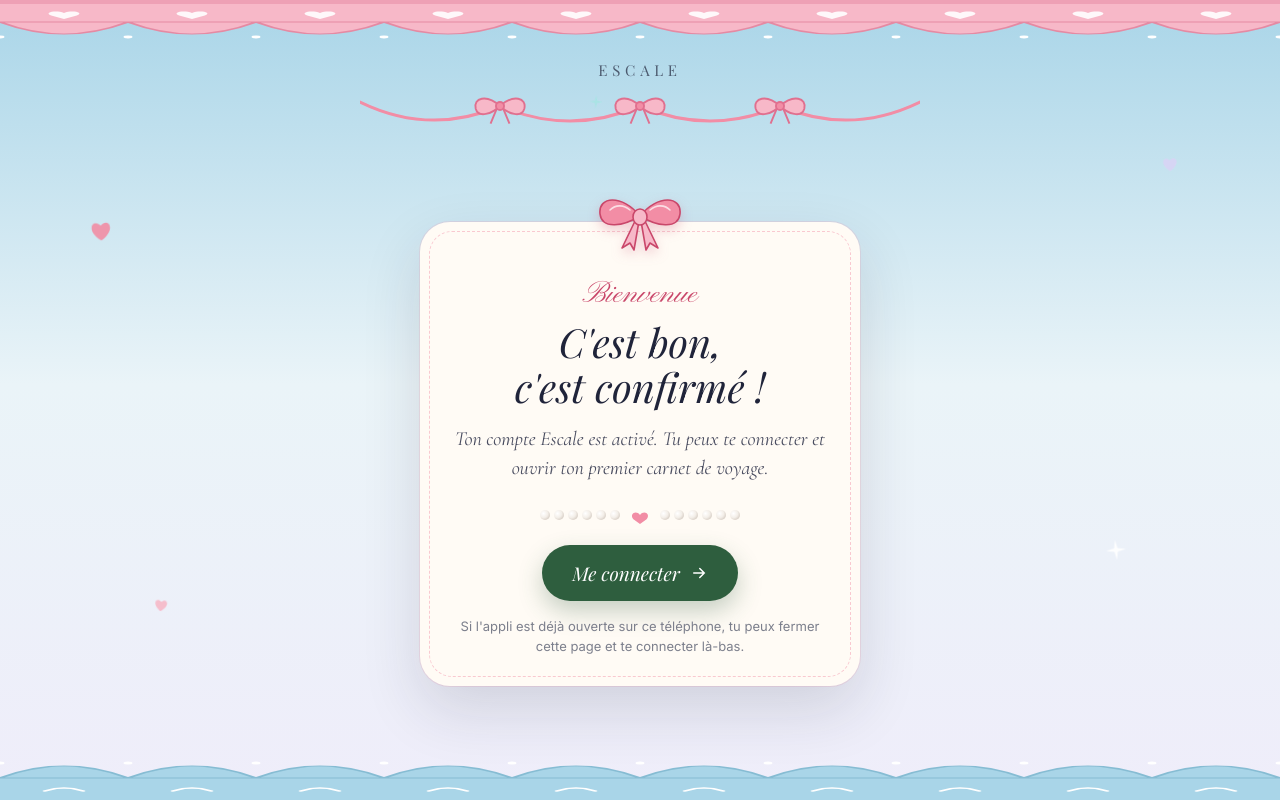
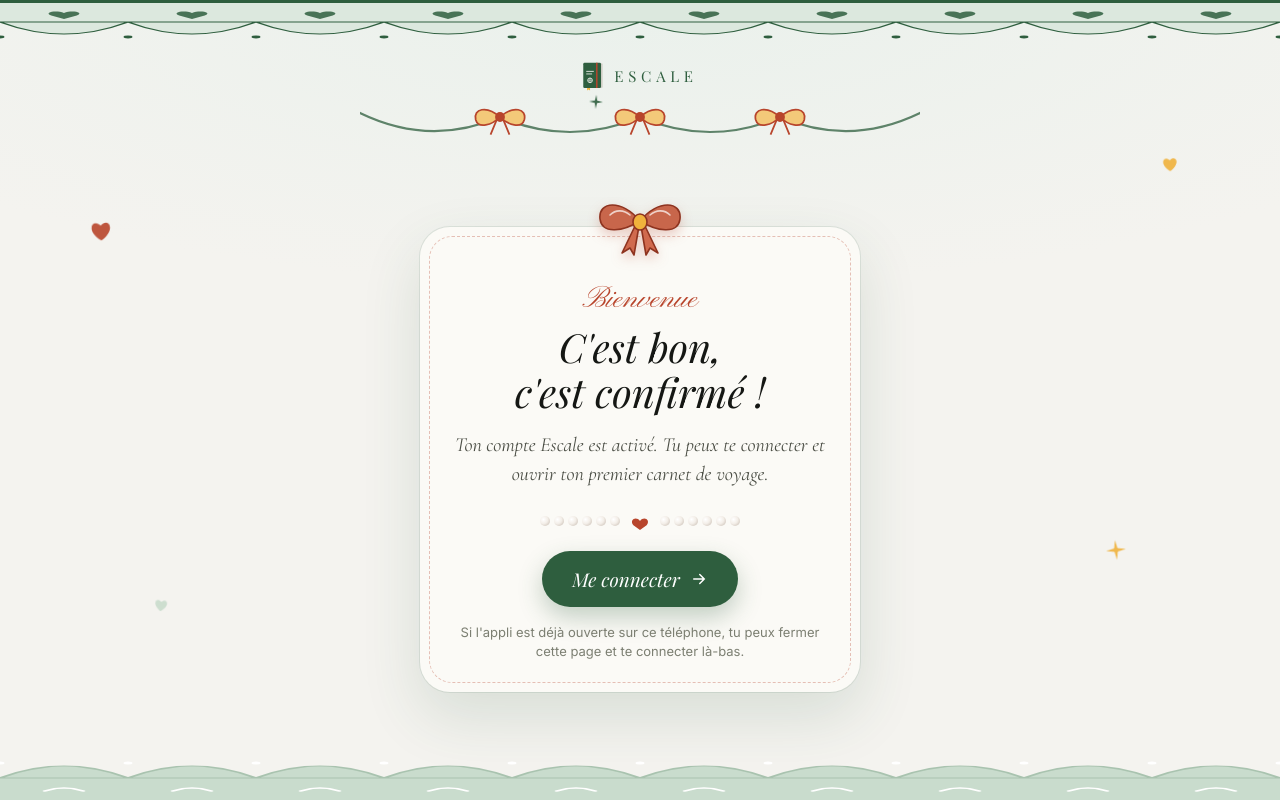
Before and after one commit to sarahzhf/escale, a plain HTML site: page confirme.html in a window 1280 px wide. Drawn offline with Linux system fonts and the light colour scheme.

Commit message:
Page de confirmation aux couleurs d'Escale : vert forêt, crème, terracotta et or, avec le logo
Co-Authored-By: Claude Opus 5.5 <noreply@anthropic.com>
Claude-Session: https://claude.ai/code/session_01FgCiP2Yq7JjjRQ6nGqVmFK

```diff
--- a/confirme.html
+++ b/confirme.html
@@ -4,24 +4,24 @@
 <meta charset="utf-8">
 <meta name="viewport" content="width=device-width,initial-scale=1,viewport-fit=cover">
 <meta name="robots" content="noindex">
-<meta name="theme-color" content="#EAF4F8">
+<meta name="theme-color" content="#F4F3EF">
 <title>Compte confirmé - Escale</title>
 <link rel="icon" href="icons/logo.svg" type="image/svg+xml">
 <link rel="stylesheet" href="css/fonts.css">
 <style>
-  :root{--sky:#A9D5E8;--lav:#D9D4F5;--pink:#F28DA5;--pink2:#F7B8C8;--pink3:#FCE3EA;--aqua:#A9E4E5;--navy:#20243A;--pale:#EAF4F8;--lilac:#EFEDFA;--ink:#2A2D3E;--muted:#7C7F8C;--cream:#FFFBF5;--green:#2E5E3E}
+  :root{--green:#2E5E3E;--sage:#EAF1EC;--sage2:#C9DCCD;--cream:#F4F3EF;--paper:#FBFAF6;--terra:#B8452C;--terra2:#E9B9A9;--gold:#F0B23C;--stone:#D6D3CB;--ink:#151714;--muted:#7C7F72}
   *{box-sizing:border-box}
   html,body{margin:0;min-height:100%;overflow-x:hidden}
-  body{min-height:100vh;min-height:100dvh;background:linear-gradient(180deg,var(--sky) 0%,var(--pale) 48%,var(--lilac) 100%);color:var(--ink);font-family:'Inter',-apple-system,BlinkMacSystemFont,'Helvetica Neue',Arial,sans-serif;-webkit-font-smoothing:antialiased;display:flex;flex-direction:column;align-items:center}
+  body{min-height:100vh;min-height:100dvh;background:radial-gradient(120% 60% at 50% 0%,var(--sage) 0%,var(--cream) 60%);color:var(--ink);font-family:'Inter',-apple-system,BlinkMacSystemFont,'Helvetica Neue',Arial,sans-serif;-webkit-font-smoothing:antialiased;display:flex;flex-direction:column;align-items:center}
   .lace{width:100%;height:46px;display:block;flex:none}
   .lace.bottom{transform:scaleY(-1)}
   .garland{width:min(560px,100%);height:64px;display:block;margin:6px auto 34px}
-  main{position:relative;width:min(440px,calc(100% - 36px));margin:auto auto;padding:58px 26px 30px;background:var(--cream);border-radius:30px;text-align:center;box-shadow:0 24px 60px rgba(32,36,58,.14),0 0 0 1px rgba(242,141,165,.18)}
-  main::before{content:"";position:absolute;inset:9px;border-radius:23px;border:1.5px dashed rgba(242,141,165,.45);pointer-events:none}
-  .bow{position:absolute;left:50%;top:-34px;width:96px;height:64px;transform:translateX(-50%);filter:drop-shadow(0 5px 6px rgba(201,71,106,.25))}
-  .hello{font-family:'Pinyon Script','Great Vibes',cursive;font-size:30px;color:#C9476A;margin:0;line-height:1}
-  h1{font-family:'Playfair Display',Georgia,serif;font-style:italic;font-weight:400;font-size:clamp(30px,8.4vw,40px);line-height:1.12;margin:10px 0 0;color:var(--navy)}
-  .txt{font-family:'Cormorant Garamond','Playfair Display',Georgia,serif;font-style:italic;font-size:20px;line-height:1.45;color:#4A4D60;margin:16px 0 0}
+  main{position:relative;width:min(440px,calc(100% - 36px));margin:auto auto;padding:58px 26px 30px;background:var(--paper);border-radius:30px;text-align:center;box-shadow:0 24px 60px rgba(46,94,62,.14),0 0 0 1px rgba(46,94,62,.1)}
+  main::before{content:"";position:absolute;inset:9px;border-radius:23px;border:1.5px dashed rgba(184,69,44,.32);pointer-events:none}
+  .bow{position:absolute;left:50%;top:-34px;width:96px;height:64px;transform:translateX(-50%);filter:drop-shadow(0 5px 6px rgba(184,69,44,.25))}
+  .hello{font-family:'Pinyon Script','Great Vibes',cursive;font-size:30px;color:var(--terra);margin:0;line-height:1}
+  h1{font-family:'Playfair Display',Georgia,serif;font-style:italic;font-weight:400;font-size:clamp(30px,8.4vw,40px);line-height:1.12;margin:10px 0 0;color:var(--ink)}
+  .txt{font-family:'Cormorant Garamond','Playfair Display',Georgia,serif;font-style:italic;font-size:20px;line-height:1.45;color:#4b4e45;margin:16px 0 0}
   .pearls{display:block;width:210px;height:20px;margin:22px auto 4px}
   .btn{display:inline-flex;align-items:center;justify-content:center;gap:10px;margin-top:16px;padding:15px 30px;border-radius:99px;background:var(--green);color:#fff;text-decoration:none;font-family:'Playfair Display',Georgia,serif;font-style:italic;font-size:19px;box-shadow:0 10px 24px rgba(46,94,62,.28);transition:transform .2s}
   .btn:active{transform:scale(.97)}
@@ -31,7 +31,7 @@
   .floaty.h1{left:7%;top:28%;width:22px}.floaty.h2{right:8%;top:20%;width:16px;animation-delay:-2s}.floaty.h3{left:12%;bottom:22%;width:14px;animation-delay:-4s}.floaty.s1{right:12%;bottom:30%;width:20px;animation-delay:-1s}.floaty.s2{left:46%;top:13%;width:14px;animation-delay:-3s}
   @keyframes fl{0%,100%{transform:translateY(0) rotate(-6deg)}50%{transform:translateY(-12px) rotate(6deg)}}
   @media (prefers-reduced-motion:reduce){.floaty{animation:none}}
-  .brand{font-family:'Playfair Display',Georgia,serif;font-size:15px;letter-spacing:.32em;text-transform:uppercase;color:var(--navy);opacity:.7;margin:14px 0 0}
+  .brand{display:flex;align-items:center;gap:10px;font-family:'Playfair Display',Georgia,serif;font-size:15px;letter-spacing:.32em;text-transform:uppercase;color:var(--green);margin:16px 0 0}.brand img{width:22px;height:auto}
   [hidden]{display:none!important}
 </style>
 </head>
@@ -39,35 +39,35 @@
   <svg class="lace" viewBox="0 0 400 46" preserveAspectRatio="none" aria-hidden="true">
     <defs>
       <pattern id="sc" width="40" height="46" patternUnits="userSpaceOnUse">
-        <rect width="40" height="22" fill="#F7B8C8"/>
-        <path d="M0 22 Q20 46 40 22 Z" fill="#F7B8C8" stroke="#E58AA3" stroke-width="1.2"/>
-        <path d="M20 13 c-2.4-3.2-6.6-.6-4 2.6L20 19l4-3.4c2.6-3.2-1.6-5.8-4-2.6z" fill="#fff" opacity=".9"/>
-        <circle cx="0" cy="37" r="1.4" fill="#fff"/><circle cx="40" cy="37" r="1.4" fill="#fff"/>
+        <rect width="40" height="22" fill="#DCE8DE"/>
+        <path d="M0 22 Q20 46 40 22 Z" fill="#DCE8DE" stroke="#2E5E3E" stroke-width="1.1"/>
+        <path d="M20 13 c-2.4-3.2-6.6-.6-4 2.6L20 19l4-3.4c2.6-3.2-1.6-5.8-4-2.6z" fill="#2E5E3E" opacity=".85"/>
+        <circle cx="0" cy="37" r="1.4" fill="#2E5E3E"/><circle cx="40" cy="37" r="1.4" fill="#2E5E3E"/>
       </pattern>
     </defs>
     <rect width="400" height="46" fill="url(#sc)"/>
-    <rect y="0" width="400" height="4" fill="#E58AA3" opacity=".5"/>
+    <rect y="0" width="400" height="3" fill="#2E5E3E"/>
   </svg>
 
-  <p class="brand">Escale</p>
+  <p class="brand"><img src="icons/logo.svg" alt="">Escale</p>
 
   <svg class="garland" viewBox="0 -6 560 64" aria-hidden="true">
-    <path d="M0 10 Q70 44 140 14 Q210 44 280 14 Q350 44 420 14 Q490 44 560 10" fill="none" stroke="#F28DA5" stroke-width="3" stroke-linecap="round"/>
-    <g fill="#F7B8C8" stroke="#E0708F" stroke-width="1.4" stroke-linejoin="round">
-      <g transform="translate(140 14) scale(1.35)"><path d="M0 0 C-10-9-20-6-18 2 C-16 9-6 6 0 0Z"/><path d="M0 0 C10-9 20-6 18 2 C16 9 6 6 0 0Z"/><path d="M-2 1 L-7 13 M2 1 L7 13" fill="none"/><circle r="3" fill="#F28DA5"/></g>
-      <g transform="translate(280 14) scale(1.35)"><path d="M0 0 C-10-9-20-6-18 2 C-16 9-6 6 0 0Z"/><path d="M0 0 C10-9 20-6 18 2 C16 9 6 6 0 0Z"/><path d="M-2 1 L-7 13 M2 1 L7 13" fill="none"/><circle r="3" fill="#F28DA5"/></g>
-      <g transform="translate(420 14) scale(1.35)"><path d="M0 0 C-10-9-20-6-18 2 C-16 9-6 6 0 0Z"/><path d="M0 0 C10-9 20-6 18 2 C16 9 6 6 0 0Z"/><path d="M-2 1 L-7 13 M2 1 L7 13" fill="none"/><circle r="3" fill="#F28DA5"/></g>
+    <path d="M0 10 Q70 44 140 14 Q210 44 280 14 Q350 44 420 14 Q490 44 560 10" fill="none" stroke="#2E5E3E" stroke-width="2.2" stroke-linecap="round" opacity=".75"/>
+    <g fill="#F3C979" stroke="#B8452C" stroke-width="1.3" stroke-linejoin="round">
+      <g transform="translate(140 14) scale(1.35)"><path d="M0 0 C-10-9-20-6-18 2 C-16 9-6 6 0 0Z"/><path d="M0 0 C10-9 20-6 18 2 C16 9 6 6 0 0Z"/><path d="M-2 1 L-7 13 M2 1 L7 13" fill="none"/><circle r="3" fill="#B8452C"/></g>
+      <g transform="translate(280 14) scale(1.35)"><path d="M0 0 C-10-9-20-6-18 2 C-16 9-6 6 0 0Z"/><path d="M0 0 C10-9 20-6 18 2 C16 9 6 6 0 0Z"/><path d="M-2 1 L-7 13 M2 1 L7 13" fill="none"/><circle r="3" fill="#B8452C"/></g>
+      <g transform="translate(420 14) scale(1.35)"><path d="M0 0 C-10-9-20-6-18 2 C-16 9-6 6 0 0Z"/><path d="M0 0 C10-9 20-6 18 2 C16 9 6 6 0 0Z"/><path d="M-2 1 L-7 13 M2 1 L7 13" fill="none"/><circle r="3" fill="#B8452C"/></g>
     </g>
   </svg>
 
   <main>
     <svg class="bow" viewBox="0 0 96 64" aria-hidden="true">
-      <g stroke="#C9476A" stroke-width="1.6" stroke-linejoin="round">
-        <path d="M48 28 C30 6 6 8 8 26 C10 42 32 38 48 28Z" fill="#F28DA5"/>
-        <path d="M48 28 C66 6 90 8 88 26 C86 42 64 38 48 28Z" fill="#F28DA5"/>
-        <path d="M44 31 L30 60 L38 55 L42 62 L47 33Z" fill="#F7B8C8"/>
-        <path d="M52 31 L66 60 L58 55 L54 62 L49 33Z" fill="#F7B8C8"/>
-        <ellipse cx="48" cy="29" rx="7" ry="8" fill="#F7B8C8"/>
+      <g stroke="#8E331F" stroke-width="1.6" stroke-linejoin="round">
+        <path d="M48 28 C30 6 6 8 8 26 C10 42 32 38 48 28Z" fill="#C8664B"/>
+        <path d="M48 28 C66 6 90 8 88 26 C86 42 64 38 48 28Z" fill="#C8664B"/>
+        <path d="M44 31 L30 60 L38 55 L42 62 L47 33Z" fill="#D06A4E"/>
+        <path d="M52 31 L66 60 L58 55 L54 62 L49 33Z" fill="#D06A4E"/>
+        <ellipse cx="48" cy="29" rx="7" ry="8" fill="#F0B23C"/>
       </g>
       <path d="M18 22 C24 16 32 17 38 22" fill="none" stroke="#fff" stroke-width="1.6" stroke-linecap="round" opacity=".7"/>
       <path d="M78 22 C72 16 64 17 58 22" fill="none" stroke="#fff" stroke-width="1.6" stroke-linecap="round" opacity=".7"/>
@@ -80,7 +80,7 @@
       <svg class="pearls" viewBox="0 0 210 20" aria-hidden="true">
         <defs><radialGradient id="pe" cx=".35" cy=".35" r=".7"><stop offset="0" stop-color="#fff"/><stop offset=".6" stop-color="#F3EEE8"/><stop offset="1" stop-color="#D8CFC6"/></radialGradient></defs>
         <g fill="url(#pe)"><circle cx="10" cy="10" r="5"/><circle cx="24" cy="10" r="5"/><circle cx="38" cy="10" r="5"/><circle cx="52" cy="10" r="5"/><circle cx="66" cy="10" r="5"/><circle cx="80" cy="10" r="5"/><circle cx="130" cy="10" r="5"/><circle cx="144" cy="10" r="5"/><circle cx="158" cy="10" r="5"/><circle cx="172" cy="10" r="5"/><circle cx="186" cy="10" r="5"/><circle cx="200" cy="10" r="5"/></g>
-        <path d="M105 10 c-4-5.4-11-1-6.6 4.3L105 19l6.6-4.7c4.4-5.3-2.6-9.7-6.6-4.3z" fill="#F28DA5"/>
+        <path d="M105 10 c-4-5.4-11-1-6.6 4.3L105 19l6.6-4.7c4.4-5.3-2.6-9.7-6.6-4.3z" fill="#B8452C"/>
       </svg>
       <a class="btn" href="./">Me connecter<svg viewBox="0 0 24 24" fill="none" stroke="currentColor" stroke-width="2" stroke-linecap="round"><path d="M5 12h14M13 6l6 6-6 6"/></svg></a>
       <p class="small">Si l'appli est déjà ouverte sur ce téléphone, tu peux fermer cette page et te connecter là-bas.</p>
@@ -95,18 +95,18 @@
     </section>
   </main>
 
-  <svg class="floaty h1" viewBox="0 0 24 22" aria-hidden="true"><path d="M12 21 C-6 9 4-4 12 5 C20-4 30 9 12 21Z" fill="#F28DA5"/></svg>
-  <svg class="floaty h2" viewBox="0 0 24 22" aria-hidden="true"><path d="M12 21 C-6 9 4-4 12 5 C20-4 30 9 12 21Z" fill="#D9D4F5"/></svg>
-  <svg class="floaty h3" viewBox="0 0 24 22" aria-hidden="true"><path d="M12 21 C-6 9 4-4 12 5 C20-4 30 9 12 21Z" fill="#F7B8C8"/></svg>
-  <svg class="floaty s1" viewBox="0 0 24 24" aria-hidden="true"><path d="M12 0 L14 10 L24 12 L14 14 L12 24 L10 14 L0 12 L10 10Z" fill="#fff"/></svg>
-  <svg class="floaty s2" viewBox="0 0 24 24" aria-hidden="true"><path d="M12 0 L14 10 L24 12 L14 14 L12 24 L10 14 L0 12 L10 10Z" fill="#A9E4E5"/></svg>
+  <svg class="floaty h1" viewBox="0 0 24 22" aria-hidden="true"><path d="M12 21 C-6 9 4-4 12 5 C20-4 30 9 12 21Z" fill="#B8452C"/></svg>
+  <svg class="floaty h2" viewBox="0 0 24 22" aria-hidden="true"><path d="M12 21 C-6 9 4-4 12 5 C20-4 30 9 12 21Z" fill="#F0B23C"/></svg>
+  <svg class="floaty h3" viewBox="0 0 24 22" aria-hidden="true"><path d="M12 21 C-6 9 4-4 12 5 C20-4 30 9 12 21Z" fill="#C9DCCD"/></svg>
+  <svg class="floaty s1" viewBox="0 0 24 24" aria-hidden="true"><path d="M12 0 L14 10 L24 12 L14 14 L12 24 L10 14 L0 12 L10 10Z" fill="#F0B23C"/></svg>
+  <svg class="floaty s2" viewBox="0 0 24 24" aria-hidden="true"><path d="M12 0 L14 10 L24 12 L14 14 L12 24 L10 14 L0 12 L10 10Z" fill="#2E5E3E"/></svg>
 
   <div style="height:30px;flex:none"></div>
   <svg class="lace bottom" viewBox="0 0 400 46" preserveAspectRatio="none" aria-hidden="true">
     <defs>
       <pattern id="sc2" width="40" height="46" patternUnits="userSpaceOnUse">
-        <rect width="40" height="22" fill="#A9D5E8"/>
-        <path d="M0 22 Q20 46 40 22 Z" fill="#A9D5E8" stroke="#86BCD3" stroke-width="1.2"/>
+        <rect width="40" height="22" fill="#C9DCCD"/>
+        <path d="M0 22 Q20 46 40 22 Z" fill="#C9DCCD" stroke="#A9C3AF" stroke-width="1.2"/>
         <path d="M14 9 q6 6 12 0" fill="none" stroke="#fff" stroke-width="1.4" stroke-linecap="round"/>
         <circle cx="0" cy="37" r="1.4" fill="#fff"/><circle cx="40" cy="37" r="1.4" fill="#fff"/>
       </pattern>
```
